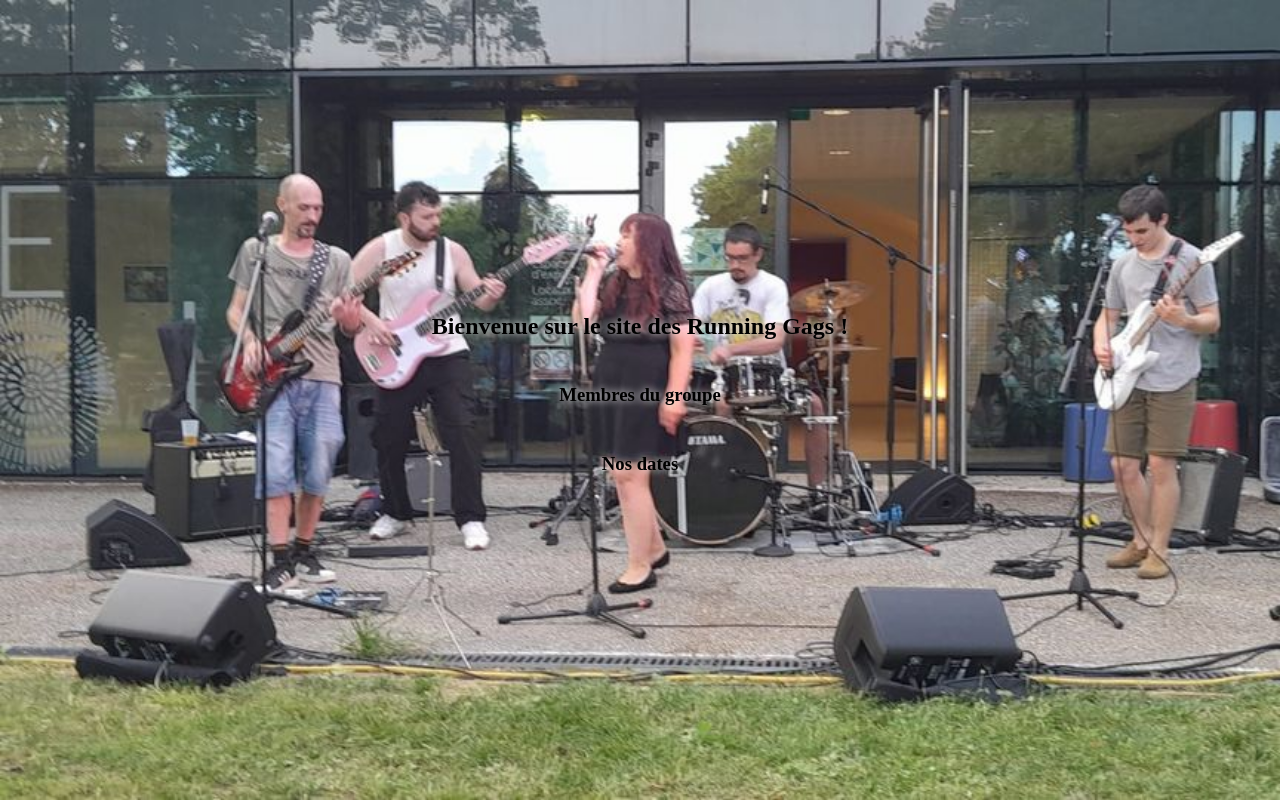
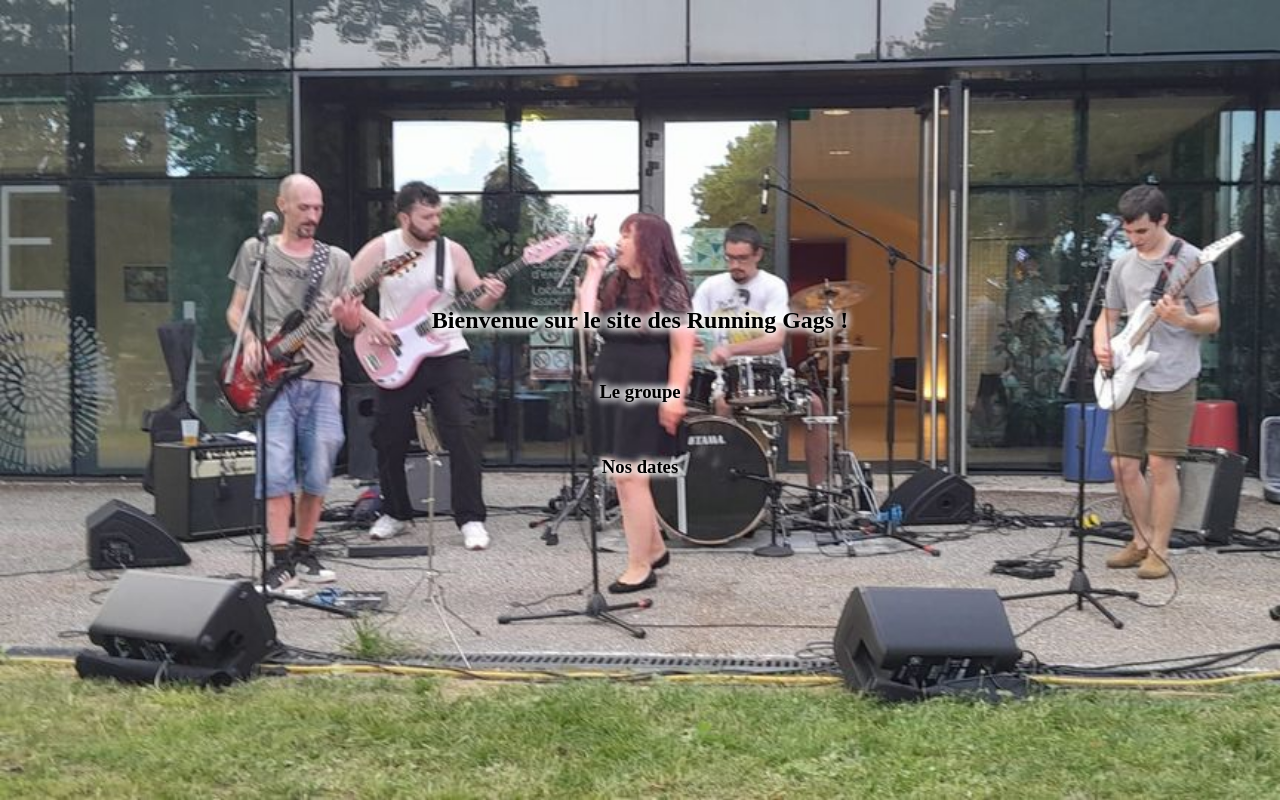
Before and after one commit to Laitram31/runninggags, a plain HTML site: page index.html in a window 1280 px wide. Drawn offline with Linux system fonts and the light colour scheme.

Commit message:
fix: index button borders, added dates.html

```diff
--- a/index.html
+++ b/index.html
@@ -8,7 +8,7 @@
 	<body class="index">
 		<h2>Bienvenue sur le site des Running Gags !</h2>
 		<a class="button" href="membres.html">
-			<h3>Membres du groupe</h3>
+			<h3>Le groupe</h3>
 		</a>
 		<a class="button" href="dates.html">
 			<h3>Nos dates</h3>
--- a/style.css
+++ b/style.css
@@ -9,7 +9,7 @@ body{
 
 body.index{
 	height: 97vh;
-	text-shadow: 0 0 8px white;
+	text-shadow: 1px 1px 8px white, -1px -1px 8px white, -1px 1px 8px white, 1px -1px 8px white;
 	font-family: serif;
 }
 
@@ -24,8 +24,11 @@ body.index{
 
 .button{
 	padding: 5px;
+	margin-right: auto;
+	margin-left: auto;
+	border: 3px inset #00000000;
 	transition-property: border;
-	transition-duration: 1s;
+	transition-duration: 0.5s;
 }
 
 .button:hover{
```
Also changed, not shown: dates.html (added, +11 -0 lines).
